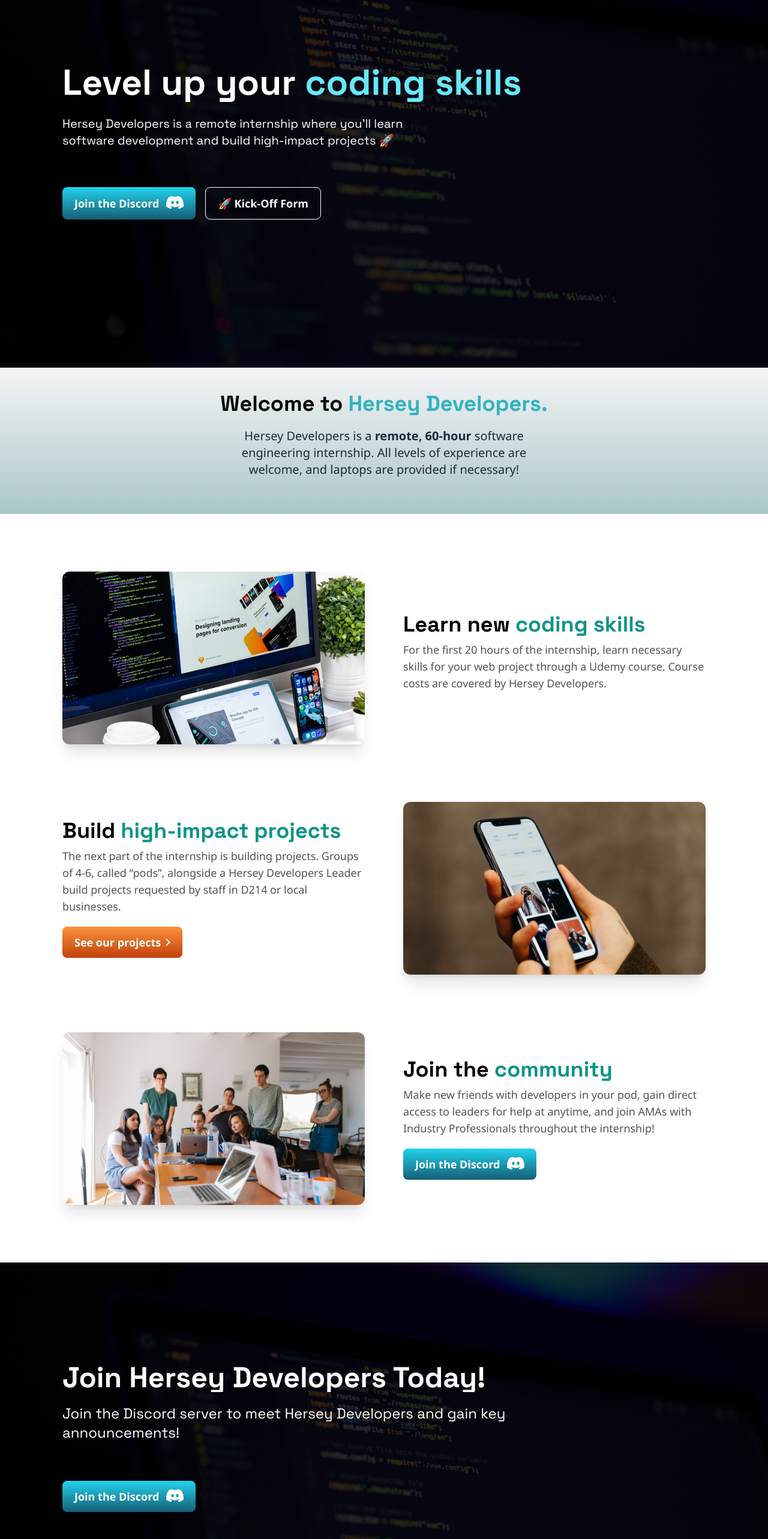
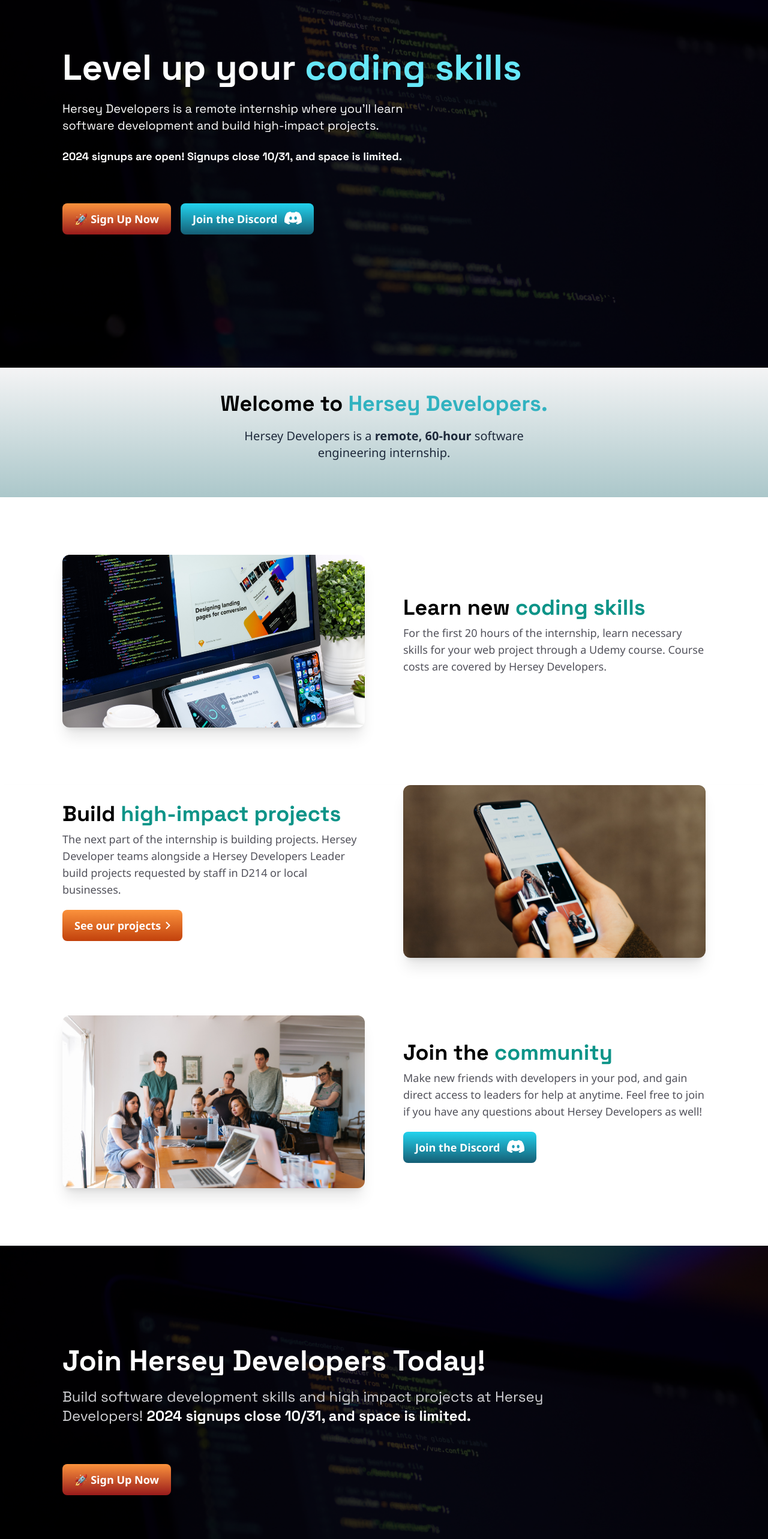
Before and after one commit to alexstrugacz/Hersey-Developers, a React (Create React App) app: page / in a window 1280 px wide. Shown: the part 187-2753 px from the top of the page at 60% size. Built offline with nearby package versions, Linux system fonts and the light colour scheme.

Commit message:
Updated Hersey Developers links

```diff
--- /dev/null
+++ b/src/components/global/ActionButton.tsx
@@ -0,0 +1,36 @@
+import * as React from "react"
+import { useNavigate } from "react-router-dom";
+const ActionButton: React.FC<{
+    link: string;
+    text: string;
+    startColor: string;
+    endColor: string;
+    fullRedirect?: boolean;
+}> = (props) => {
+
+    const navigate = useNavigate();
+
+    const handleClick = () => {
+        window.open(props.link, "_blank");
+    }
+
+    return (
+        <button
+            onClick={handleClick}
+            className={
+                ` bg-gradient-to-b ${props.startColor} ${props.endColor} rounded-lg p-3 px-5 w-fit hover:cursor-pointer hover:scale-105 transition-all`
+            }
+        >
+
+            <p
+                className={
+                    "flex text-lg text-white font-UI font-bold"
+                }
+            >
+                {props.text}
+            </p>
+
+        </button>
+    );
+}
+export default ActionButton
--- a/src/components/landing-page/body/BuildProjects.tsx
+++ b/src/components/landing-page/body/BuildProjects.tsx
@@ -11,7 +11,7 @@
                 <img className="md:hidden w-full object-cover rounded-xl hover:scale-105 transition-all max-h-72 h-full shadow-xl" src={buildprojects}></img>
                 <div className={"md:w-1/2"}>
                     <h3 className="text-left md:text-left font-Grotesk font-bold text-4xl">Build <a className="text-teal-600">high-impact projects</a></h3>
-                    <p className="mt-2 font-UI text-left text-zinc-600 text-lg mb-5">The next part of the internship is building projects. Groups of 4-6, called “pods”, alongside a Hersey Developers Leader build projects requested by staff in D214 or local businesses.</p>
+                    <p className="mt-2 font-UI text-left text-zinc-600 text-lg mb-5">The next part of the internship is building projects. Hersey Developer teams alongside a Hersey Developers Leader build projects requested by staff in D214 or local businesses.</p>
                     <div className="flex mt-3">
                         <ProjectsButton
                             link={'/projects'}
--- a/src/components/landing-page/body/JoinCommunity.tsx
+++ b/src/components/landing-page/body/JoinCommunity.tsx
@@ -10,7 +10,7 @@
                 <img className="md:block md:w-1/2 object-cover rounded-xl hover:scale-105 transition-all max-h-72 h-full shadow-xl" src={joincommunity}></img>
                 <div className={"md:w-1/2"}>
                     <h3 className="text-left md:text-left font-Grotesk font-bold text-4xl">Join the <a className="text-teal-600">community</a></h3>
-                    <p className="mt-2 font-UI text-left text-zinc-600 text-lg mb-5">Make new friends with developers in your pod, gain direct access to leaders for help at anytime, and join AMAs with Industry Professionals throughout the internship!</p>
+                    <p className="mt-2 font-UI text-left text-zinc-600 text-lg mb-5">Make new friends with developers in your pod, and gain direct access to leaders for help at anytime. Feel free to join if you have any questions about Hersey Developers as well!</p>
                     <div className="flex mt-3">
                         <DiscordButton
                             link={'https://discord.gg/ZfdyycD4y4'}
--- a/src/components/landing-page/body/Welcome.tsx
+++ b/src/components/landing-page/body/Welcome.tsx
@@ -6,7 +6,7 @@
             <div className="flex flex-col items-center w-full mx-auto p-10 pb-5 mb-10 text-4xl">
                 <h3 className="font-bold font-Grotesk">Welcome to <a className="font-bold text-[#31b2c0] font-Grotesk">Hersey Developers.</a>
                 </h3>
-                <p className="md:w-5/12 text-xl font-UI text-slate-800 mt-5 ">Hersey Developers is a <a className="font-bold">remote, 60-hour</a> software engineering internship. All levels of experience are welcome, and laptops are provided if necessary!</p>
+                <p className="md:w-5/12 text-xl font-UI text-slate-800 mt-5 ">Hersey Developers is a <a className="font-bold">remote, 60-hour</a> software engineering internship.</p>
             </div>
         </div>
     )
--- a/src/components/landing-page/footer/Footer.tsx
+++ b/src/components/landing-page/footer/Footer.tsx
@@ -1,6 +1,7 @@
 import React from "react";
 import BackgroundImage from "../assets/images/background.png"
 import DiscordButton from "../../global/DiscordButton";
+import ActionButton from "../../global/ActionButton";
 
 const Footer: React.FC<{}> = () => {
     return (
@@ -10,13 +11,14 @@
                 <div className={"w-full max-w-6xl"}>
                     <div className="flex flex-col gap-5 w-full p-10">
                         <h1 className="overflow-hidden text-white font-Grotesk text-4xl md:text-5xl font-bold text-left leading-tight md:leading-0">Join Hersey Developers Today!</h1>
-                        <p className="text-white font-Grotesk text-2xl  text-left max-w-4xl">Join the Discord server to meet Hersey Developers and gain key announcements!</p>
+                        <p className="text-zinc-300 font-Grotesk text-2xl  text-left max-w-4xl">Build software development skills and high impact projects at Hersey Developers! <a className={"text-white font-bold"}>2024 signups close 10/31, and space is limited.</a></p>
                         <br />
-                        <DiscordButton
-                            link={'https://discord.gg/ZfdyycD4y4'}
-                            text={"Join the Discord"}
-                            startColor={"from-cyan-400"}
-                            endColor={"to-cyan-800"} />
+                        <ActionButton
+                            link="https://herseyhacks.notion.site/Hersey-Developers-2024-c02096923c294568bed55c63cd518adc?pvs=4"
+                            text="🚀 Sign Up Now"
+                            startColor="from-orange-400"
+                            endColor="to-red-800"
+                        />
                     </div>
                 </div>
             </div>
--- a/src/components/landing-page/header/Background.tsx
+++ b/src/components/landing-page/header/Background.tsx
@@ -3,7 +3,7 @@
 
 const Background: React.FC<{}> = () => {
     return (
-        <div className={"relative bg-neutral-900 h-screen overflow-hidden"}>
+        <div className={"relative bg-neutral-900 h-[120vh] md:h-screen overflow-hidden"}>
             <img
                 src={backgroundImage}
                 alt='background of written code'
--- a/src/components/landing-page/header/NavbarTitle.tsx
+++ b/src/components/landing-page/header/NavbarTitle.tsx
@@ -1,5 +1,6 @@
 import { motion } from "framer-motion";
 import React, { useState } from 'react';
+import ActionButton from "../../global/ActionButton";
 import DiscordButton from '../../global/DiscordButton';
 import LearnMoreButton from '../../global/LearnMoreButton';
 // import { Bars3Icon, XMarkIcon } from "@heroicons/react/24/solid";
@@ -21,9 +22,8 @@
 
     return (
         <div>
-            <div className='flex flex-col justify-center items-center absolute z-40 top-0 w-full h-screen'>
-                <div className={"max-w-6xl p-10"}>
-
+            <div className='flex flex-col justify-center items-center absolute z-40 top-0 w-full h-[120vh] md:h-screen'>
+                <div className={"max-w-6xl p-5 md:p-10"}>
                     <motion.h1
                         initial={{ opacity: 0, x: -100, scale: 0.8 }}
                         animate={{ opacity: 1, x: 0, scale: 1 }}
@@ -32,35 +32,31 @@
                         initial={{ opacity: 0, x: -50, scale: 0.8 }}
                         animate={{ opacity: 1, x: 0, scale: 1 }}
                         transition={{ delay: 0.8, duration: 0.5 }}
-                        className='mr-12 md:mr-0 text-white font-Grotesk text-xl text-left md:w-3/5 mt-6 '>Hersey Developers is a remote internship where you’ll learn software development and build high-impact projects 🚀</motion.p>
+                        className='mr-12 md:mr-0 text-white font-Grotesk text-xl text-left md:w-3/5 mt-6 '>Hersey Developers is a remote internship where you’ll learn software development and build high-impact projects.</motion.p>
+                    <motion.p
+                        initial={{ opacity: 0, x: -50, scale: 0.8 }}
+                        animate={{ opacity: 1, x: 0, scale: 1 }}
+                        transition={{ delay: 0.8, duration: 0.5 }}
+                        className='mr-12 md:mr-0 text-white font-Grotesk text-lg text-left md:w-3/5 mt-6 font-bold'>2024 signups are open! Signups close 10/31, and space is limited.</motion.p>
                     <motion.div
                         initial={{ opacity: 0, x: -100, scale: 0.8 }}
-                        animate={{ opacity: 1, x: 0, scale: 1 }}
+                        animate={{ opacity: 1.2, x: 0, scale: 1 }}
                         transition={{ delay: 1.3, duration: 0.5 }}
                         className='mt-8 text-left flex flex-col md:flex-row md:mt-16 gap-4'>
+
+                        <ActionButton
+                            link="https://herseyhacks.notion.site/Hersey-Developers-2024-c02096923c294568bed55c63cd518adc?pvs=4"
+                            text="🚀 Sign Up Now"
+                            startColor="from-orange-400"
+                            endColor="to-red-800"
+                        />
                         <DiscordButton
                             link={'https://discord.gg/ZfdyycD4y4'}
                             text={"Join the Discord"}
                             startColor={"from-cyan-400"}
                             endColor={"to-cyan-800"} />
 
-                        <a
-                            href={"https://forms.gle/8ErZ3G2VQZERawyX6"}
-                            target="_blank"
-                            className={
-                                `rounded-lg p-3 px-5 w-fit hover:cursor-pointer hover:scale-105 transition-all border-white border-[1px] h-full`
-                            }
-                        >
 
-                            <p
-                                className={
-                                    "flex text-lg text-white font-UI font-bold"
-                                }
-                            >
-                                🚀 Kick-Off Form
-                            </p>
-
-                        </a>
                         {/* <LearnMoreButton
                             link={'/'}
                             text={"Kick-Off Form"}
@@ -134,12 +130,12 @@
                             Projects
                         </a>
                         <a
-                            href={"https://discord.gg/ZfdyycD4y4"}
+                            href={"https://herseyhacks.notion.site/Hersey-Developers-2024-c02096923c294568bed55c63cd518adc?pvs=4"}
                             className={
                                 `hidden md:block text-white ml-2 mr-3 md:mr-16 text-xl font-bold font-Grotesk rounded-xl p-4 py-2 hover:font-extrabold border-solid border-4 border-blue-400 transition-all hover:bg-blue-400 hover:text-black ${(props.transparent && !opened) ? "text-white" : "text-black"} hover:font-bold transition-all`
                             }
                         >
-                            Join Today
+                            Sign Up Today
                         </a>
                         <a
                             href={"https://discord.gg/ZfdyycD4y4"}
--- a/src/components/project-page/Projects.ts
+++ b/src/components/project-page/Projects.ts
@@ -6,19 +6,27 @@
   status: string;
 }[] = [
   {
-    imagelink: "./assets/images/placeholder.png",
-    name: "D214 Schedule App",
+    imagelink: "https://i.ibb.co/sCFnCb0/hersey-club-finder.png",
+    name: "JHHS Club Finder",
     description:
-      "iOS App to help all D214 students find their schedule and classes",
-    link: "https://workshops.hackclub.com/personal_website/",
-    status: "🏗️ In development",
+      "Modern club finder and search tool for John Hersey High School",
+    link: "https://jhhs-club-finder.web.app/",
+    status: "Hersey Developers Class 1, Pod A",
   },
   {
-    imagelink: "./assets/images/placeholder.png",
-    name: "JHHS Club Finder",
+    imagelink: "https://i.ibb.co/7272jh1/business-careers.png",
+    name: "Career Pathway Finder",
     description:
-      "Modern web app club search/filter for John Hersey High School",
-    link: "https://workshops.hackclub.com/stuff_finder/",
-    status: "🏗️ In development",
+      "Provides accurate and detailed Career Pathway information based on questions for high school students looking to explore their future!",
+    link: "https://www.youtube.com/watch?v=IJ_fVbci2rM",
+    status: "Hersey Developers Class 1, Pod B",
+  },
+  {
+    imagelink: "https://i.ibb.co/gZT1MY4/chess-tracker.png",
+    name: "D214 Chess Tracker",
+    description:
+      "Chess tracker for D214 chess teams to manage chess matches and tournaments",
+    link: "https://www.youtube.com/watch?v=I1knNhpLWnk&feature=youtu.be",
+    status: "Hersey Developers Class 1, Pod C",
   },
 ];
--- a/src/components/project-page/ProjectsPage.tsx
+++ b/src/components/project-page/ProjectsPage.tsx
@@ -5,14 +5,14 @@
 
 const ProjectsPage: React.FC<{}> = () => {
     return <div>
-        <div className='absolute h-full w-screen bg-gradient-to-b from-[#171717] to-[#171717]'>
-            <div className='flex mt-[3vh] ml-2'>
+        <div className='absolute min-h-full w-screen bg-gradient-to-b from-[#171717] to-[#171717]'>
+            <div className='flex mt-[3vh] ml-10'>
                 <BackButton link={"/"} />
             </div>
             <h1 className='flex text-white text-5xl font-Grotesk font-bold ml-10 mt-[4vh]'>Projects</h1>
             <div>
                 <div className={"mt-5"}>
-                    <div className="m-10 grid grid-cols-1 md:grid-cols-2 xl:grid-cols-2 gap-4">
+                    <div className="m-10 grid grid-cols-1 md:grid-cols-2 xl:grid-cols-2 gap-5 max-w-6xl">
                         {Projects.map((project) => {
                             return (
                                 <div>
--- a/src/components/resource-page/ResourcePage.tsx
+++ b/src/components/resource-page/ResourcePage.tsx
@@ -35,7 +35,8 @@
                 <BackButton link={"/"} />
             </div>
             <h1 className='flex text-white text-5xl font-Grotesk font-bold mt-[4vh]'>Resources</h1>
-            <br />
+            <p className='text-white mt-3'>Coming soon...</p>
+            {/* <br />
             <h2 className={"text-3xl font-Grotesk font-medium text-white mb-1"}>Guides</h2>
             <Resource
                 name={"Getting Started with Hersey Developers"}
@@ -53,7 +54,7 @@
                         />
                     )
                 })}
-            </div>
+            </div> */}
 
 
         </div>
```
Also changed, not shown: src/components/project-page/ProjectCell.tsx (+4 -4 lines), src/components/project-page/assets/images/hersey-club-finder.PNG (added).
